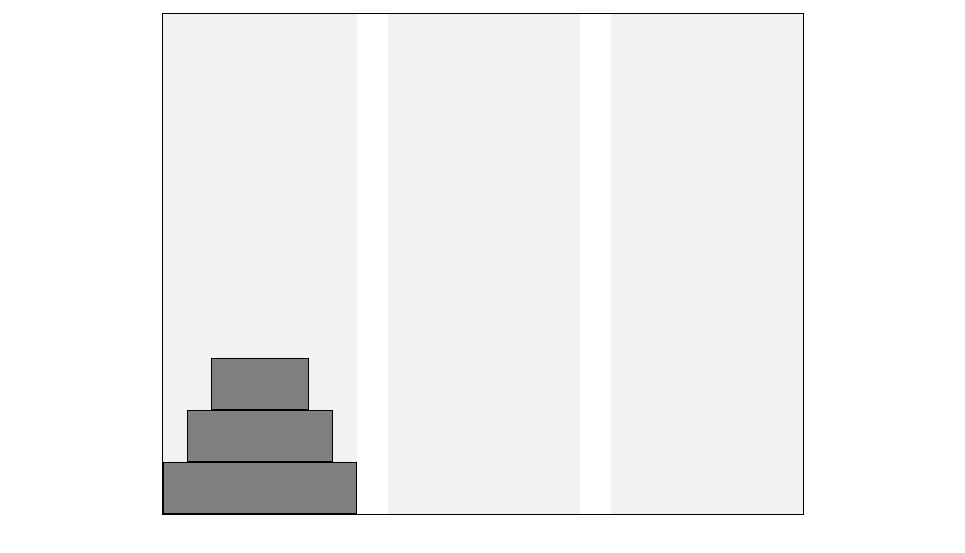
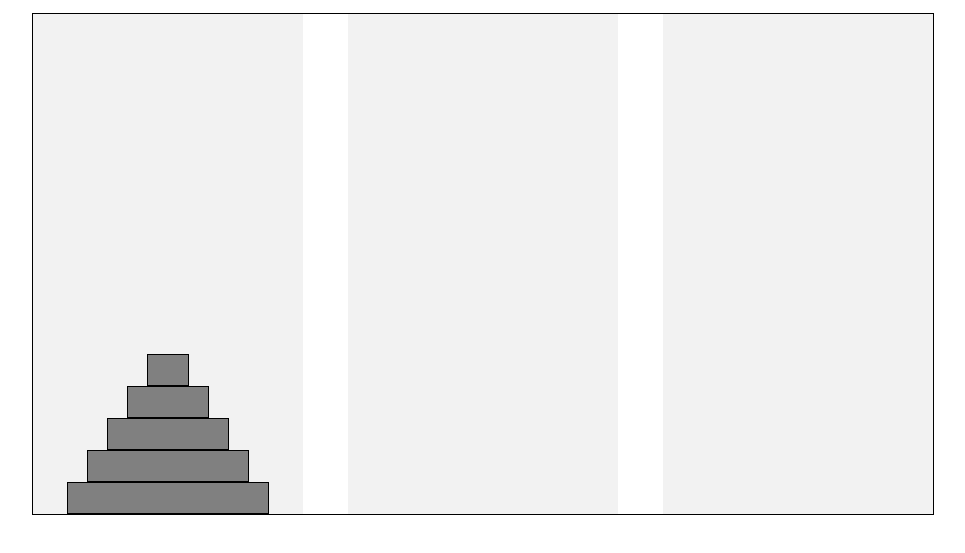
Before and after one commit to mrwhiterk/towers_of_hanoi, a plain HTML site: page index.html in a window 1280 px wide. Shown: the part 101-654 px from the top of the page, without its empty margins (157-1122 px from the left). Drawn offline with Linux system fonts and the light colour scheme.

Commit message:
added ability to add various numbers of blocks

```diff
--- a/app.js
+++ b/app.js
@@ -2,27 +2,21 @@ const grid = document.querySelector(".grid");
 const tower1 = document.querySelector("#tower1");
 const tower2 = document.querySelector("#tower2");
 const tower3 = document.querySelector("#tower3");
-const boxWidth = 192;
+const boxWidth = 120;
 let currentPiece;
+const numBlocks = 5;
 
 // create 3 blocks
-for (let i = 0; i < 3; i++) {
+for (let i = numBlocks; i > 0; i--) {
   var block = document.createElement('div');
   block.className = "block";
 
-  if (i < 1) {
-    block.style.width = boxWidth + "px";
-  } else if (i < 2) {
-    block.style.width = (boxWidth * 0.75) + "px";
-  } else {
-    block.style.width = (boxWidth * 0.50) + "px";
-  }
+  block.style.width = (boxWidth * (i / 3) + "px");
+
   tower1.appendChild(block);
 }
 
-function getLastItem(list) {
-  return list.childNodes[(list.childNodes.length - 1)]
-}
+const getLastItem = list => list.childNodes[(list.childNodes.length - 1)];
 
 function createMovement(tower) {
   if (!currentPiece) {
@@ -35,6 +29,7 @@ function createMovement(tower) {
 
     var currentPieceWidth = parseInt(currentPiece.style.width);
     var topPieceWidth = parseInt(getLastItem(tower).style.width);
+
     if (currentPieceWidth <= topPieceWidth) {
       tower.appendChild(currentPiece);
       currentPiece = null;
--- a/style.css
+++ b/style.css
@@ -5,7 +5,7 @@ header {
 
 .grid {
   min-height: 400px;
-  max-width: 640px;
+  width: 900px;
   border: 1px solid black;
   margin: 15px auto;
   display: flex;
@@ -24,7 +24,7 @@ header {
 
 .block {
   background-color: grey;
-  height: 50px;
+  height: 30px;
   border: 1px solid black;
   margin: 0 auto;
 }
```
